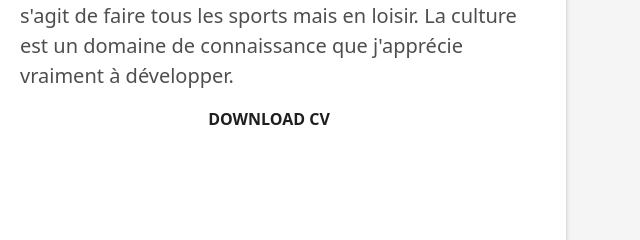
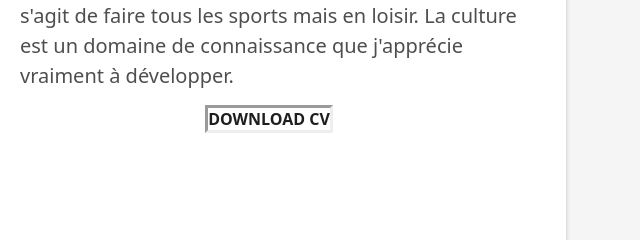
Before and after one commit to justaboyy/Portfolio-pro, a plain HTML site: page index.html in a window 1280 px wide. Shown: the part 1495-1735 px from the top of the page, 632-1272 px from the left. Drawn offline with Linux system fonts and the light colour scheme.

Commit message:
commit du code portfolio

```diff
--- a/index.html
+++ b/index.html
@@ -139,7 +139,7 @@
                       Le sport est ma passion, je n'en pratique pas un en particulier dans un club, je me retrouve plus lorsqu'il s'agit de faire tous les sports mais en loisir. La culture est un domaine de connaissance que j'apprécie vraiment à développer.
                     </p>
                   </div>
-                  <center><a href="assets/img/cv_baptiste_fosset.pdf" target="_blank" download><b>DOWNLOAD CV</b></a></center>
+                  <center><a href="assets/img/cv_baptiste_fosset.pdf" target="_blank" download style="border-style : inset; "><b>DOWNLOAD CV</b></a></center>
                 </div>
               </div>
             </div>
```
